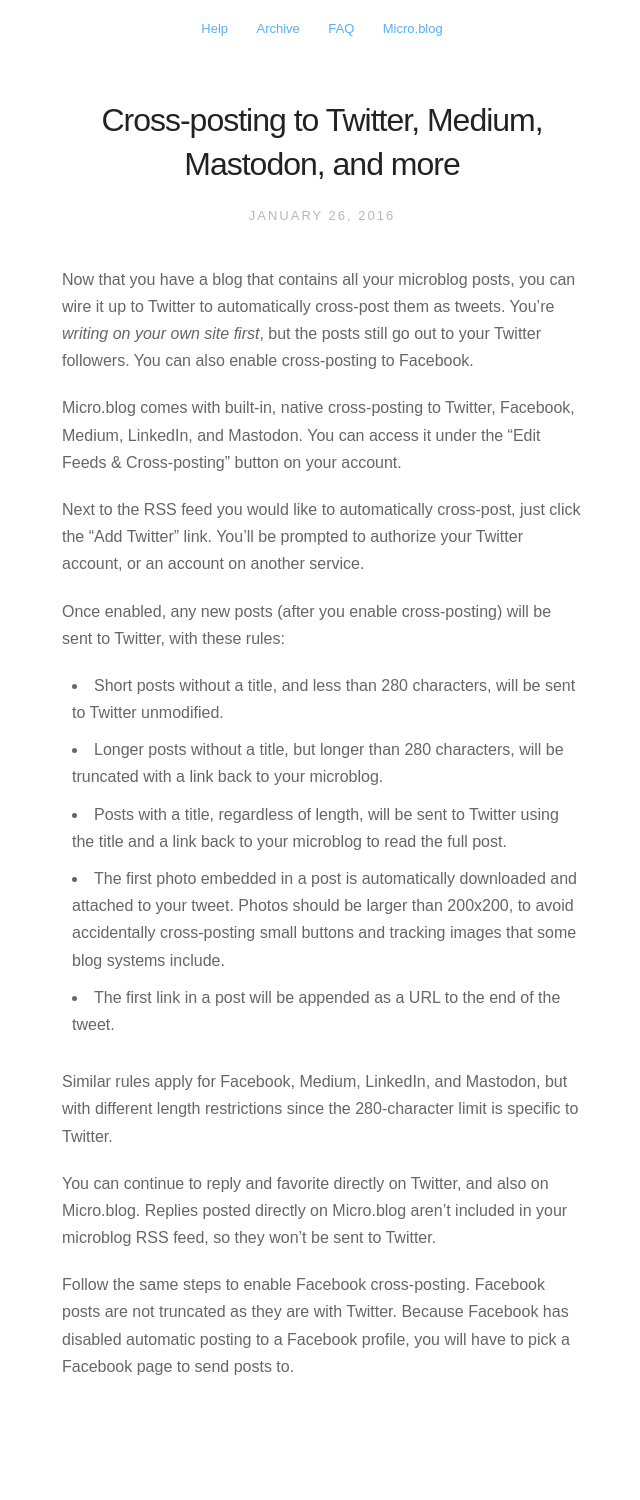
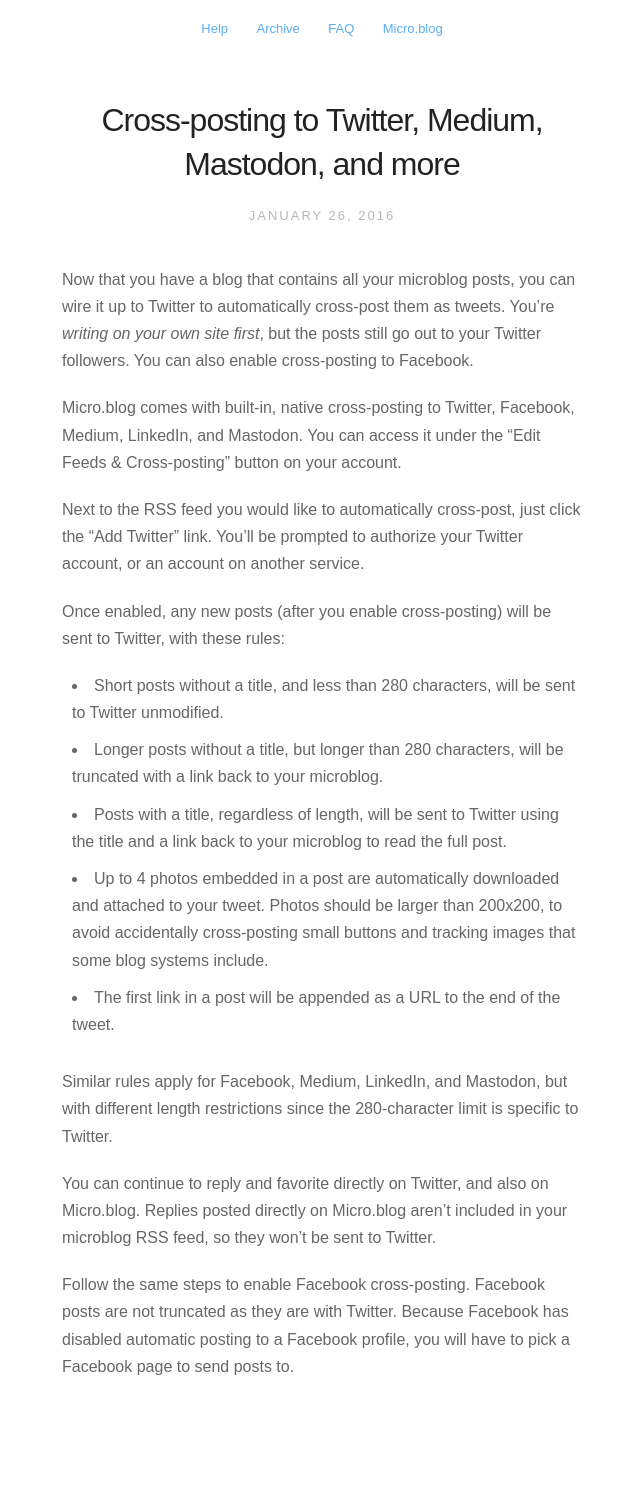
Before and after one commit to microdotblog/help.micro.blog, a Jekyll site: the page built from _posts/2016-01-26-cross-posting-twitter.markdown, in a window 1280 px wide. Shown: the whole page, without its empty margins (318-958 px from the left). Built offline with Jekyll 4.4.1, drawn with Linux system fonts in a browser that asks for light colours; nearby versions of some CDN libraries.

Commit message:
Fixed cross-posting help to mention that 4 photos are included in tweets.

```diff
--- a/_posts/2016-01-26-cross-posting-twitter.markdown
+++ b/_posts/2016-01-26-cross-posting-twitter.markdown
@@ -15,7 +15,7 @@
 * Short posts without a title, and less than 280 characters, will be sent to Twitter unmodified.
 * Longer posts without a title, but longer than 280 characters, will be truncated with a link back to your microblog.
 * Posts with a title, regardless of length, will be sent to Twitter using the title and a link back to your microblog to read the full post.
-* The first photo embedded in a post is automatically downloaded and attached to your tweet. Photos should be larger than 200x200, to avoid accidentally cross-posting small buttons and tracking images that some blog systems include.
+* Up to 4 photos embedded in a post are automatically downloaded and attached to your tweet. Photos should be larger than 200x200, to avoid accidentally cross-posting small buttons and tracking images that some blog systems include.
 * The first link in a post will be appended as a URL to the end of the tweet.
 
 Similar rules apply for Facebook, Medium, LinkedIn, and Mastodon, but with different length restrictions since the 280-character limit is specific to Twitter.
```
